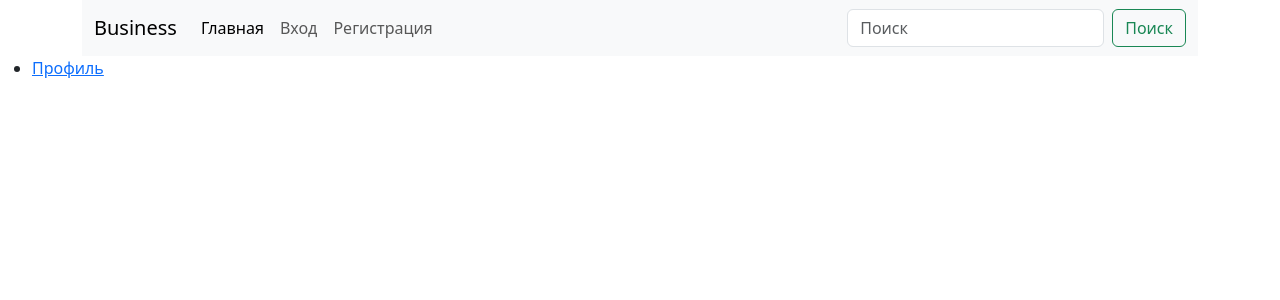
After one commit to bissaliev/BusinessManagerDjango, a Django app: template business_manager/templates/index.html in a window 1280 px wide. The commit adds this page. Shown: the top 300 px of the page. Run offline with Django 5.2, Linux system fonts and the light colour scheme; the template is opened without the code that fills it, so the values that code supplies are empty; some libraries are stand-ins or nearby versions.

Commit message:
Добавил шаблон index.html

```diff
--- a/business_manager/templates/includes/header.html
+++ b/business_manager/templates/includes/header.html
@@ -1,13 +1,13 @@
 <nav class="navbar navbar-expand-lg bg-body-tertiary">
     <div class="container-fluid">
-        <a class="navbar-brand" href="#">Business</a>
+        <a class="navbar-brand" href="/">Business</a>
         <button class="navbar-toggler" type="button" data-bs-toggle="collapse" data-bs-target="#navbarScroll" aria-controls="navbarScroll" aria-expanded="false" aria-label="Переключатель навигации">
             <span class="navbar-toggler-icon"></span>
         </button>
         <div class="collapse navbar-collapse" id="navbarScroll">
             <ul class="navbar-nav me-auto my-2 my-lg-0 navbar-nav-scroll" style="--bs-scroll-height: 100px;">
                 <li class="nav-item">
-                    <a class="nav-link active" aria-current="page" href="#">Главная</a>
+                    <a class="nav-link active" aria-current="page" href="/">Главная</a>
                 </li>
 
 
--- /dev/null
+++ b/business_manager/templates/index.html
@@ -0,0 +1,11 @@
+{% extends 'base.html' %}
+
+{% block title %}
+Главная
+{% endblock title %}
+
+{% block content %}
+<ul>
+    <li><a href="{% url 'users:profile' request.user.pk %}">Профиль</a></li>
+</ul>
+{% endblock content %}
--- a/business_manager/users/views.py
+++ b/business_manager/users/views.py
@@ -29,7 +29,6 @@ class UserLogoutView(LogoutView): ...
 class RegisterView(CreateView):
     template_name = "users/register.html"
     form_class = RegisterForm
-    success_url = "http://127.0.0.1:8000/admin/"
 
 
 class UpdateProfileView(AdminAndOwnerRequired, UpdateView):
```
